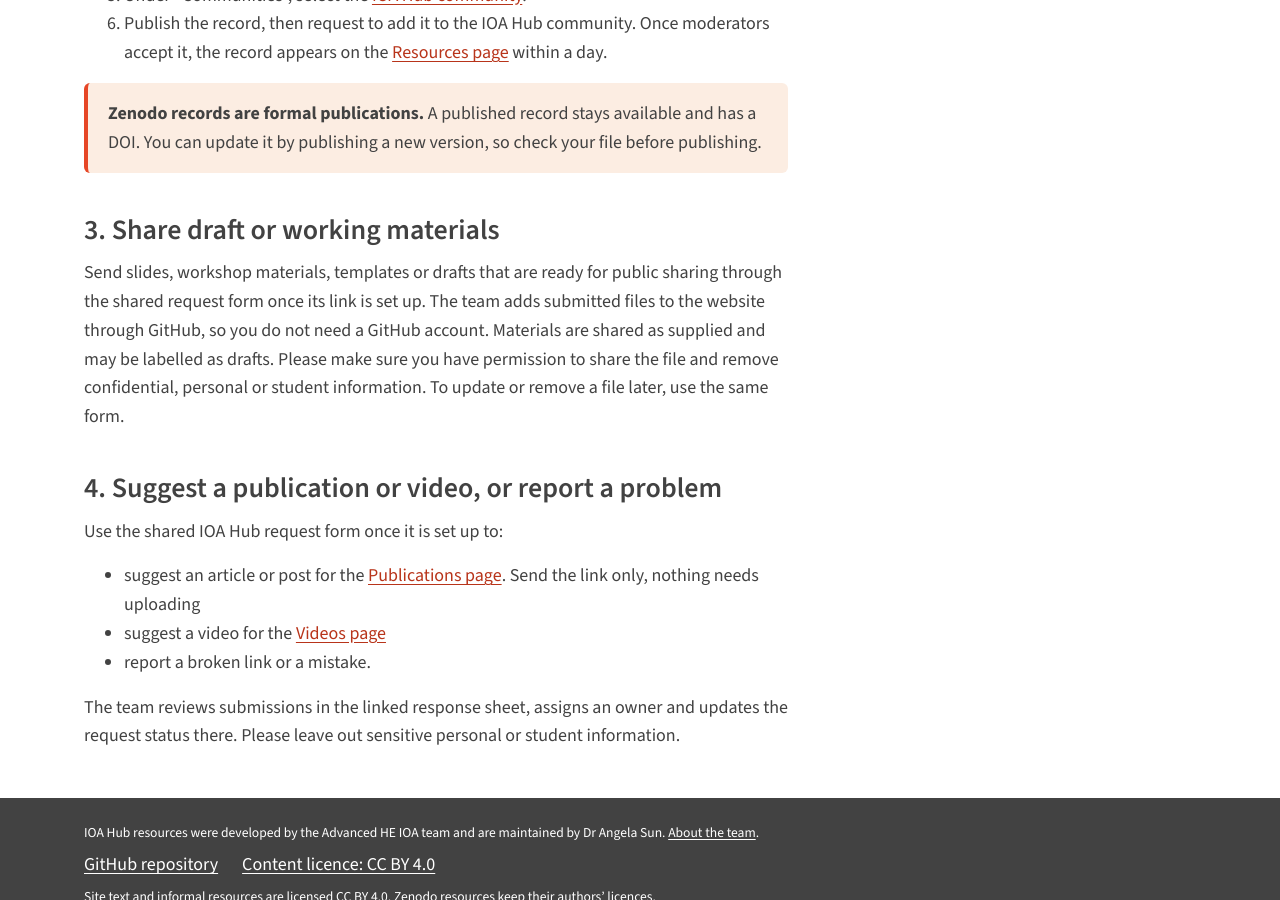
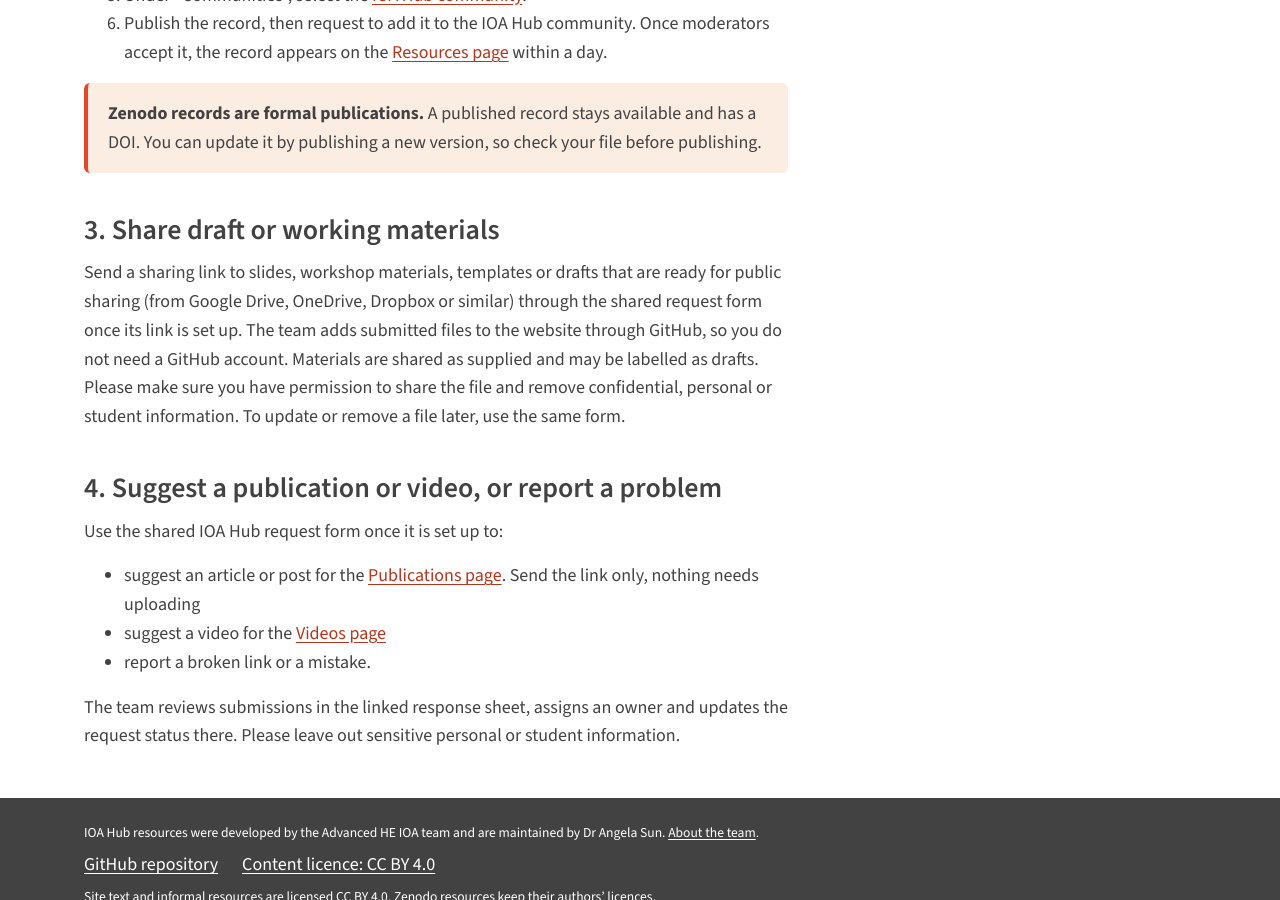
Before and after one commit to HelloAngela/ioa-hub, a Jekyll site: the page built from contribute.md, in a window 1280 px wide and 900 px high, scrolled down 966 px. Built offline with Jekyll 4.4.1, drawn with Linux system fonts in a browser that asks for light colours.

Commit message:
Add a script that builds the catalogue and request Google Forms
Also keep docs/ off the published site, ask for materials as sharing links,
and add assessment type to the GitHub catalogue issue form.

Co-Authored-By: Claude Opus 5.5 <noreply@anthropic.com>

```diff
--- a/_config.yml
+++ b/_config.yml
@@ -35,6 +35,7 @@ youtube_playlist: PLJFJAoICnsnA
 markdown: kramdown
 exclude:
   - CLAUDE.md
+  - docs
   - README.md
   - assets/brand/brand-guidelines-2023.pdf
   - LICENSE
--- a/contribute.md
+++ b/contribute.md
@@ -31,7 +31,7 @@ For a formal, citable publication, share a guide, rubric or framework through Ze
 
 ## 3. Share draft or working materials
 
-Send slides, workshop materials, templates or drafts that are ready for public sharing through the {% if site.intake_form_url contains "PLACEHOLDER" %}shared request form once its link is set up{% else %}<a href="{{ site.intake_form_url }}">shared IOA Hub request form</a>{% endif %}. The team adds submitted files to the website through GitHub, so you do not need a GitHub account. Materials are shared as supplied and may be labelled as drafts. Please make sure you have permission to share the file and remove confidential, personal or student information. To update or remove a file later, use the same form.
+Send a sharing link to slides, workshop materials, templates or drafts that are ready for public sharing (from Google Drive, OneDrive, Dropbox or similar) through the {% if site.intake_form_url contains "PLACEHOLDER" %}shared request form once its link is set up{% else %}<a href="{{ site.intake_form_url }}">shared IOA Hub request form</a>{% endif %}. The team adds submitted files to the website through GitHub, so you do not need a GitHub account. Materials are shared as supplied and may be labelled as drafts. Please make sure you have permission to share the file and remove confidential, personal or student information. To update or remove a file later, use the same form.
 
 ## 4. Suggest a publication or video, or report a problem
 
```
Also changed, not shown: .github/ISSUE_TEMPLATE/catalog-entry.yml, README.md, 1 other file.
